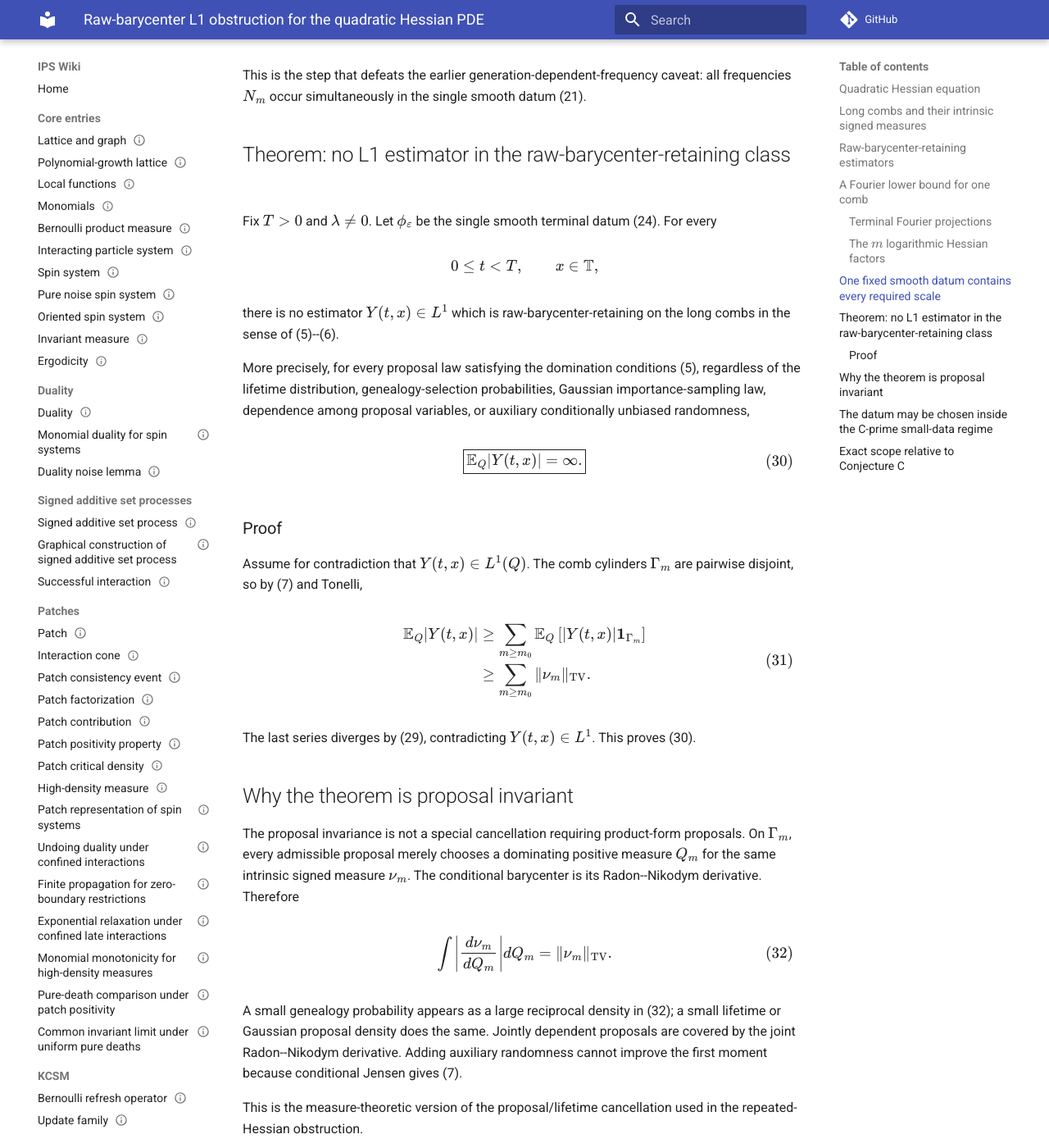
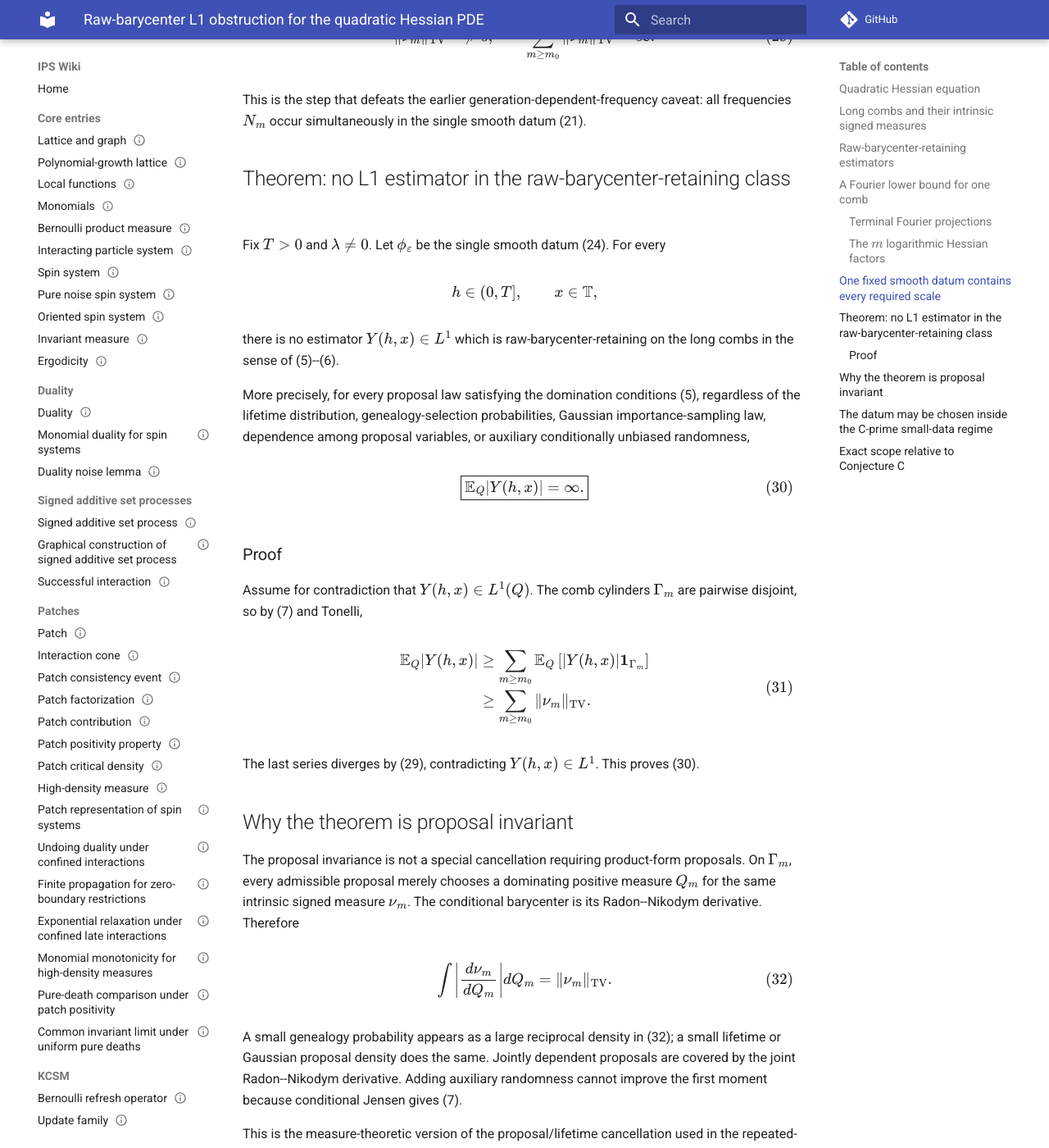
Before and after one commit to maciejgluchowski86-beep/ips-wiki, an MkDocs documentation site: the page built from docs/entries/raw-marked-l1-obstruction-for-quadratic-hessian-pde.md, in a window 1280 px wide and 1400 px high, scrolled down 7789 px. Shown: the whole window at 82% size. Built offline with MkDocs 1.6.1 and Material for MkDocs 9.7.7, drawn with Linux system fonts in a browser that asks for light colours; comment, search, counter and statistics services are not loaded; some of the changed text lies outside the part shown.

Commit message:
Correct time orientation in raw-barycenter obstruction

```diff
--- a/docs/entries/raw-marked-l1-obstruction-for-quadratic-hessian-pde.md
+++ b/docs/entries/raw-marked-l1-obstruction-for-quadratic-hessian-pde.md
@@ -86,13 +86,13 @@ with \(Z\sim N(0,1)\). Its signed expectation is exactly \(\partial_x^2P_rF\).
 
 A *length-\(m\) comb* is the planar binary Duhamel tree in which one distinguished child continues through exactly \(m\) consecutive quadratic branchings, while the other child at every branching is a terminal side leaf; after the \(m\)-th branching the distinguished child is terminal as well.
 
-Fix a remaining horizon
+Fix an evaluation horizon
 
 $$
-h=T-t>0.
+h\in(0,T].
 $$
 
-We restrict to combs whose distinguished edge durations \(r_1,\ldots,r_m\) satisfy
+For the original backward terminal equation, this corresponds to evaluating at time \(T-h\). We restrict to combs whose distinguished edge durations \(r_1,\ldots,r_m\) satisfy
 
 $$
 r_j>0,
@@ -456,36 +456,36 @@ This is the step that defeats the earlier generation-dependent-frequency caveat:
 
 ## Theorem: no L1 estimator in the raw-barycenter-retaining class
 
-Fix \(T>0\) and \(\lambda\ne0\). Let \(\phi_\varepsilon\) be the single smooth terminal datum (24). For every
+Fix \(T>0\) and \(\lambda\ne0\). Let \(\phi_\varepsilon\) be the single smooth datum (24). For every
 
 $$
-0\le t<T,
+h\in(0,T],
 \qquad
 x\in\mathbb T,
 $$
 
-there is no estimator \(Y(t,x)\in L^1\) which is raw-barycenter-retaining on the long combs in the sense of (5)--(6).
+there is no estimator \(Y(h,x)\in L^1\) which is raw-barycenter-retaining on the long combs in the sense of (5)--(6).
 
 More precisely, for every proposal law satisfying the domination conditions (5), regardless of the lifetime distribution, genealogy-selection probabilities, Gaussian importance-sampling law, dependence among proposal variables, or auxiliary conditionally unbiased randomness,
 
 $$
 \boxed{
-\mathbb E_Q|Y(t,x)|=\infty.
+\mathbb E_Q|Y(h,x)|=\infty.
 }
 \tag{30}
 $$
 
 ### Proof
 
-Assume for contradiction that \(Y(t,x)\in L^1(Q)\). The comb cylinders \(\Gamma_m\) are pairwise disjoint, so by (7) and Tonelli,
+Assume for contradiction that \(Y(h,x)\in L^1(Q)\). The comb cylinders \(\Gamma_m\) are pairwise disjoint, so by (7) and Tonelli,
 
 $$
 \begin{aligned}
-\mathbb E_Q|Y(t,x)|
+\mathbb E_Q|Y(h,x)|
 &\ge
 \sum_{m\ge m_0}
 \mathbb E_Q\left[
-|Y(t,x)|\mathbf1_{\Gamma_m}
+|Y(h,x)|\mathbf1_{\Gamma_m}
 \right]\\
 &\ge
 \sum_{m\ge m_0}
@@ -494,7 +494,7 @@ $$
 \tag{31}
 $$
 
-The last series diverges by (29), contradicting \(Y(t,x)\in L^1\). This proves (30).
+The last series diverges by (29), contradicting \(Y(h,x)\in L^1\). This proves (30).
 
 ## Why the theorem is proposal invariant
 
```
Also changed, not shown: other parts of docs/entries/raw-marked-l1-obstruction-for-quadratic-hessian-pde.md (+1 -1 lines).
